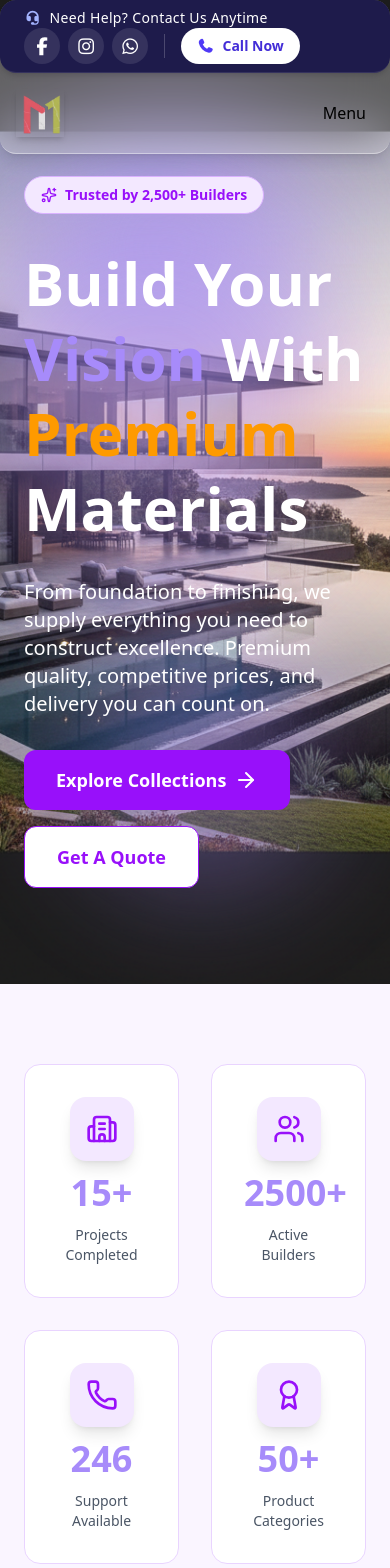
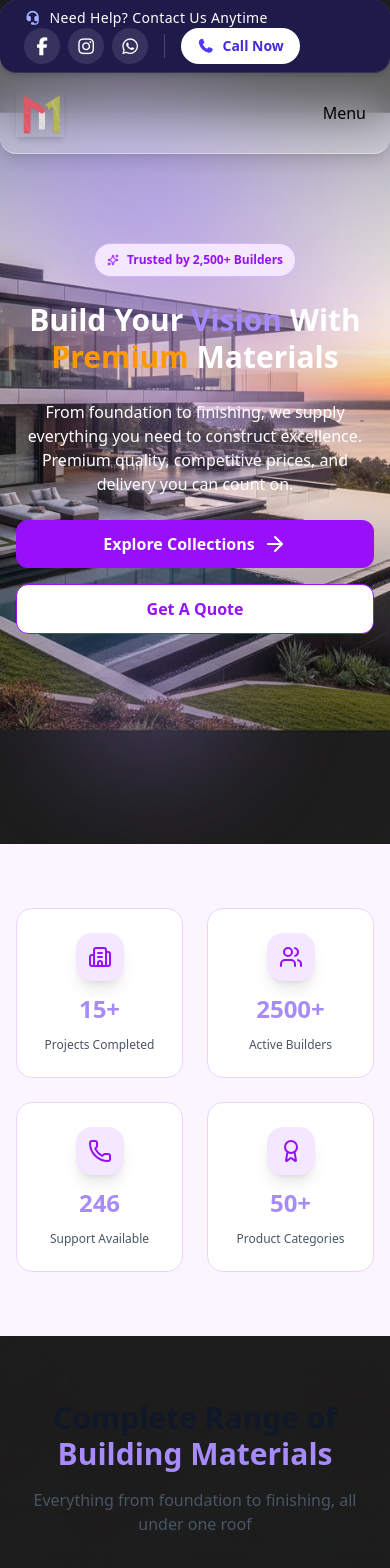
Before and after one commit to mithlesh-vishwakarma/jemil-manneev, a React (Vite) app: page / in a window 390 px wide. Shown: the top 1568 px of the page. Built offline with nearby package versions, Linux system fonts and the light colour scheme.

Commit message:
`Refactor Home page layout and styles`

```diff
--- a/src/Home.tsx
+++ b/src/Home.tsx
@@ -294,7 +294,7 @@ const BuildingMaterialsLanding: React.FC = () => {
 
       {/* ---------- Hero Section ---------- */}
       <section
-        className="relative pt-44 pb-24 px-6 overflow-hidden min-h-screen flex items-center bg-cover bg-center bg-no-repeat"
+        className="relative pt-24 sm:pt-32 md:pt-44 pb-16 sm:pb-20 md:pb-24 px-4 sm:px-6 lg:px-8 overflow-hidden min-h-screen flex items-center bg-cover bg-center bg-no-repeat"
         style={{ backgroundImage: `url(${Background})` }}
       >
         {/* Overlay */}
@@ -302,9 +302,9 @@ const BuildingMaterialsLanding: React.FC = () => {
 
         {/* Floating Elements */}
         <div className="absolute inset-0 -z-0">
-          <FloatingElement delay={0} size="300px" style={{ top: "10%", left: "5%" }} />
-          <FloatingElement delay={0.5} size="400px" style={{ top: "20%", right: "10%" }} />
-          <FloatingElement delay={1} size="250px" style={{ bottom: "10%", left: "20%" }} />
+          <FloatingElement delay={0} size="200px" style={{ top: "10%", left: "5%" }} />
+          <FloatingElement delay={0.5} size="300px" style={{ top: "20%", right: "10%" }} />
+          <FloatingElement delay={1} size="150px" style={{ bottom: "10%", left: "20%" }} />
 
           {/* Grid Overlay */}
           <div
@@ -312,24 +312,24 @@ const BuildingMaterialsLanding: React.FC = () => {
             style={{
               backgroundImage:
                 "linear-gradient(0deg, transparent 24%, rgba(168, 139, 250, .05) 25%, rgba(168, 139, 250, .05) 26%, transparent 27%, transparent 74%, rgba(168, 139, 250, .05) 75%, rgba(168, 139, 250, .05) 76%, transparent 77%, transparent), linear-gradient(90deg, transparent 24%, rgba(168, 139, 250, .05) 25%, rgba(168, 139, 250, .05) 26%, transparent 27%, transparent 74%, rgba(168, 139, 250, .05) 75%, rgba(168, 139, 250, .05) 76%, transparent 77%, transparent)",
-              backgroundSize: "50px 50px",
+              backgroundSize: "30px 30px",
             }}
           />
         </div>
 
         {/* Hero Content */}
         <div className="max-w-7xl mx-auto relative z-10 w-full">
-          <div className="grid md:grid-cols-2 gap-12 items-center">
-            <div className="space-y-8">
-              <div className="inline-block animate-slideUp" style={{ animationDelay: "0.1s" }}>
-                <span className="bg-purple-100 text-purple-600 px-4 py-2 rounded-full text-sm font-semibold border border-purple-300 flex items-center space-x-2 w-fit">
-                  <Sparkles className="w-4 h-4" />
+          <div className="grid lg:grid-cols-2 gap-8 lg:gap-12 items-center">
+            <div className="space-y-6 sm:space-y-8 text-center lg:text-left">
+              <div className="inline-block animate-slideUp mx-auto lg:mx-0" style={{ animationDelay: "0.1s" }}>
+                <span className="bg-purple-100 text-purple-600 px-3 sm:px-4 py-2 rounded-full text-xs sm:text-sm font-semibold border border-purple-300 flex items-center space-x-2 w-fit">
+                  <Sparkles className="w-3 h-3 sm:w-4 sm:h-4" />
                   <span>Trusted by 2,500+ Builders</span>
                 </span>
               </div>
 
               <h1
-                className="text-6xl md:text-7xl font-bold leading-tight text-white animate-slideUp"
+                className="text-3xl sm:text-4xl md:text-5xl lg:text-6xl xl:text-7xl font-bold leading-tight text-white animate-slideUp"
                 style={{ animationDelay: "0.2s" }}
               >
                 Build Your <span className="text-gradient">Vision</span> With{" "}
@@ -337,7 +337,7 @@ const BuildingMaterialsLanding: React.FC = () => {
               </h1>
 
               <p
-                className="text-xl text-white max-w-lg animate-slideUp"
+                className="text-base sm:text-lg md:text-xl text-white max-w-lg mx-auto lg:mx-0 animate-slideUp"
                 style={{ animationDelay: "0.3s" }}
               >
                 From foundation to finishing, we supply everything you need to
@@ -346,17 +346,17 @@ const BuildingMaterialsLanding: React.FC = () => {
               </p>
 
               <div
-                className="flex flex-col sm:flex-row gap-4 animate-slideUp"
+                className="flex flex-col sm:flex-row gap-4 justify-center lg:justify-start animate-slideUp"
                 style={{ animationDelay: "0.4s" }}
               >
-                <Link to="/products">
-                  <button className="bg-purple-600 px-8 py-4 rounded-xl font-semibold text-lg text-white hover:shadow-3xl transition-all duration-300 transform hover:scale-105 flex items-center justify-center group cursor-pointer">
+                <Link to="/products" className="w-full sm:w-auto">
+                  <button className="w-full sm:w-auto bg-purple-600 px-6 sm:px-8 py-3 sm:py-4 rounded-xl font-semibold text-base sm:text-lg text-white hover:shadow-3xl transition-all duration-300 transform hover:scale-105 flex items-center justify-center group cursor-pointer">
                     Explore Collections
                     <ArrowRight className="ml-2 group-hover:translate-x-1 transition-transform" />
                   </button>
                 </Link>
-                <Link to="/contact">
-                  <button className="bg-white px-8 py-4 rounded-xl border border-purple-600 font-semibold text-lg text-purple-600 hover:shadow-2xl transition-all duration-300 transform hover:scale-105 flex items-center justify-center group cursor-pointer">
+                <Link to="/contact" className="w-full sm:w-auto">
+                  <button className="w-full sm:w-auto bg-white px-6 sm:px-8 py-3 sm:py-4 rounded-xl border border-purple-600 font-semibold text-base sm:text-lg text-purple-600 hover:shadow-2xl transition-all duration-300 transform hover:scale-105 flex items-center justify-center group cursor-pointer">
                     Get A Quote
                   </button>
                 </Link>
@@ -364,10 +364,10 @@ const BuildingMaterialsLanding: React.FC = () => {
             </div>
 
             {/* Right Side Floating Cards */}
-            <div className="relative hidden md:flex items-center justify-center">
-              <div className="absolute w-80 h-80 bg-purple-200 rounded-full opacity-30 blur-3xl animate-pulse" />
+            <div className="relative hidden lg:flex items-center justify-center mt-8 lg:mt-0">
+              <div className="absolute w-64 sm:w-80 h-64 sm:h-80 bg-purple-200 rounded-full opacity-30 blur-3xl animate-pulse" />
               <div className="relative z-10 animate-float">
-                <div className="bg-white p-8 rounded-3xl shadow-2xl border border-purple-100 backdrop-blur-xl">
+                <div className="bg-white p-6 sm:p-8 rounded-3xl shadow-2xl border border-purple-100 backdrop-blur-xl">
                   <div className="space-y-4">
                     {[
                       "ISO 9001 Certified Quality",
@@ -377,10 +377,10 @@ const BuildingMaterialsLanding: React.FC = () => {
                     ].map((item, idx) => (
                       <div
                         key={idx}
-                        className="flex items-center space-x-4 p-4 rounded-xl bg-purple-50 hover:bg-purple-100 transition-all cursor-pointer transform hover:scale-105"
+                        className="flex items-center space-x-3 sm:space-x-4 p-3 sm:p-4 rounded-xl bg-purple-50 hover:bg-purple-100 transition-all cursor-pointer transform hover:scale-105"
                       >
-                        <CheckCircle2 className="w-6 h-6 text-green-500 flex-shrink-0" />
-                        <span className="text-gray-800 font-medium">{item}</span>
+                        <CheckCircle2 className="w-5 h-5 sm:w-6 sm:h-6 text-green-500 flex-shrink-0" />
+                        <span className="text-sm sm:text-base text-gray-800 font-medium">{item}</span>
                       </div>
                     ))}
                   </div>
@@ -394,31 +394,31 @@ const BuildingMaterialsLanding: React.FC = () => {
       {/* ---------- Stats Section ---------- */}
       <section
         ref={statsRef}
-        className={`py-20 px-6 bg-purple-50 transition-all duration-1000 ${
+        className={`py-16 sm:py-20 px-4 sm:px-6 lg:px-8 bg-purple-50 transition-all duration-1000 ${
           statsVisible ? 'opacity-100 translate-y-0' : 'opacity-0 translate-y-10'
         }`}
       >
         <div className="max-w-7xl mx-auto">
-          <div className="grid grid-cols-2 md:grid-cols-4 gap-8">
+          <div className="grid grid-cols-2 lg:grid-cols-4 gap-6 sm:gap-8">
             {stats.map((stat, idx) => (
               <div
                 key={idx}
-                className="text-center space-y-3 p-8 rounded-2xl bg-white border border-purple-200 hover:border-purple-400 transition-all duration-500 transform hover:scale-110 hover:shadow-2xl hover:shadow-purple-300/50 group cursor-pointer"
+                className="text-center space-y-3 p-6 sm:p-8 rounded-2xl bg-white border border-purple-200 hover:border-purple-400 transition-all duration-500 transform hover:scale-110 hover:shadow-2xl hover:shadow-purple-300/50 group cursor-pointer"
                 style={{
                   animationDelay: `${idx * 0.2}s`,
                   animation: statsVisible ? 'fadeInUp 0.8s ease-out forwards' : 'none'
                 }}
               >
-                <div className="bg-purple-100 w-16 h-16 rounded-2xl flex items-center justify-center mx-auto group-hover:scale-125 group-hover:rotate-12 transition-all duration-300 shadow-lg group-hover:shadow-purple-300/50">
-                  <stat.icon className="w-8 h-8 text-purple-600" />
+                <div className="bg-purple-100 w-12 h-12 sm:w-16 sm:h-16 rounded-2xl flex items-center justify-center mx-auto group-hover:scale-125 group-hover:rotate-12 transition-all duration-300 shadow-lg group-hover:shadow-purple-300/50">
+                  <stat.icon className="w-6 h-6 sm:w-8 sm:h-8 text-purple-600" />
                 </div>
-                <div className="text-4xl font-bold text-gradient">
+                <div className="text-2xl sm:text-3xl lg:text-4xl font-bold text-gradient">
                   {stat.value.includes('+') ? `${animatedStats[idx]}+` :
                    stat.value.includes('K') ? `${animatedStats[idx]}K` :
                    stat.value.includes('M') ? `${animatedStats[idx]}M` :
                    animatedStats[idx]}
                 </div>
-                <div className="text-gray-600 text-sm">{stat.label}</div>
+                <div className="text-gray-600 text-xs sm:text-sm">{stat.label}</div>
               </div>
             ))}
           </div>
@@ -429,37 +429,37 @@ const BuildingMaterialsLanding: React.FC = () => {
       <section
         ref={productsRef}
         id="products"
-        className="py-24 px-6 bg-cover bg-center bg-no-repeat relative"
+        className="py-16 sm:py-20 md:py-24 px-4 sm:px-6 lg:px-8 bg-cover bg-center bg-no-repeat relative"
         style={{ backgroundImage: `url(${Background})` }}
       >
         {/* Overlay for readability */}
         <div className="absolute inset-0 bg-white/90 -z-10"></div>
         <div className="max-w-7xl mx-auto">
           <div
-            className={`text-center mb-16 space-y-4 transition-all duration-1000 ${
+            className={`text-center mb-12 sm:mb-16 space-y-4 transition-all duration-1000 ${
               productsVisible ? 'opacity-100 translate-y-0' : 'opacity-0 translate-y-10'
             }`}
           >
             <h2
-              className="text-5xl md:text-6xl font-bold text-gray-900 animate-bounceIn"
+              className="text-3xl sm:text-4xl md:text-5xl lg:text-6xl font-bold text-gray-900 animate-bounceIn"
               style={{ animationDelay: productsVisible ? '0.2s' : '0s' }}
             >
               Complete Range of <span className="text-gradient">Building Materials</span>
             </h2>
             <p
-              className="text-xl text-gray-600 max-w-2xl mx-auto animate-slideInLeft"
+              className="text-base sm:text-lg md:text-xl text-gray-600 max-w-2xl mx-auto animate-slideInLeft"
               style={{ animationDelay: productsVisible ? '0.4s' : '0s' }}
             >
               Everything from foundation to finishing, all under one roof
             </p>
           </div>
 
-          <div className="grid md:grid-cols-4 gap-6 mb-8">
+          <div className="grid grid-cols-1 sm:grid-cols-2 lg:grid-cols-4 gap-4 sm:gap-6 mb-8">
             {categories.map((cat, idx) => (
               <button
                 key={idx}
                 onClick={() => setActiveCategory(idx)}
-                className={`p-6 rounded-2xl text-left transition-all duration-500 transform hover:scale-110 hover:rotate-1 hover:shadow-xl relative overflow-hidden ${
+                className={`p-4 sm:p-6 rounded-2xl text-left transition-all duration-500 transform hover:scale-110 hover:rotate-1 hover:shadow-xl relative overflow-hidden ${
                   activeCategory === idx
                     ? "bg-purple-600 text-white shadow-2xl"
                     : "bg-gray-100 text-gray-900 hover:bg-gray-200 border-2 border-transparent hover:border-purple-300"
@@ -472,10 +472,10 @@ const BuildingMaterialsLanding: React.FC = () => {
                   backgroundPosition: activeCategory === idx ? "0 0, 0 5px, 5px -5px, -5px 0px" : 'auto'
                 }}
               >
-                <cat.icon className="w-8 h-8 mb-3 transition-transform duration-300 group-hover:scale-110" />
-                <h3 className="font-bold text-lg mb-2">{cat.name}</h3>
+                <cat.icon className="w-6 h-6 sm:w-8 sm:h-8 mb-3 transition-transform duration-300 group-hover:scale-110" />
+                <h3 className="font-bold text-base sm:text-lg mb-2">{cat.name}</h3>
                 <ChevronRight
-                  className={`w-5 h-5 transition-all duration-300 ${
+                  className={`w-4 h-4 sm:w-5 sm:h-5 transition-all duration-300 ${
                     activeCategory === idx ? "rotate-90 scale-110" : "group-hover:translate-x-1"
                   }`}
                 />
@@ -484,12 +484,12 @@ const BuildingMaterialsLanding: React.FC = () => {
           </div>
 
           <div
-            className={`bg-white p-8 rounded-3xl border-2 border-purple-200 shadow-xl transition-all duration-1000 ${
+            className={`bg-white p-6 sm:p-8 rounded-3xl border-2 border-purple-200 shadow-xl transition-all duration-1000 ${
               productsVisible ? 'opacity-100 scale-100' : 'opacity-0 scale-95'
             }`}
             style={{ animationDelay: productsVisible ? '0.6s' : '0s' }}
           >
-            <div className="relative mb-8 overflow-hidden rounded-2xl">
+            <div className="relative mb-6 sm:mb-8 overflow-hidden rounded-2xl">
               <div
                 className="absolute inset-0 opacity-10"
                 style={{
@@ -498,15 +498,15 @@ const BuildingMaterialsLanding: React.FC = () => {
                   backgroundPosition: "0 0, 0 10px, 10px -10px, -10px 0px"
                 }}
               />
-              <h3 className="text-3xl font-bold text-gray-900 animate-slideInRight relative z-10 p-6 bg-white/80 backdrop-blur-sm rounded-2xl border border-purple-200">
+              <h3 className="text-2xl sm:text-3xl font-bold text-gray-900 animate-slideInRight relative z-10 p-4 sm:p-6 bg-white/80 backdrop-blur-sm rounded-2xl border border-purple-200">
                 {categories[activeCategory].name}
               </h3>
             </div>
-            <div className="grid md:grid-cols-3 gap-6">
+            <div className="grid grid-cols-1 sm:grid-cols-2 lg:grid-cols-3 gap-4 sm:gap-6">
               {categories[activeCategory].items.map((item, idx) => (
                 <div
                   key={idx}
-                  className="bg-purple-50 p-8 rounded-2xl hover:shadow-2xl hover:shadow-purple-200/50 transition-all duration-500 cursor-pointer group border border-purple-100 hover:border-purple-400 transform hover:-translate-y-2 hover:rotate-1 overflow-hidden"
+                  className="bg-purple-50 p-6 sm:p-8 rounded-2xl hover:shadow-2xl hover:shadow-purple-200/50 transition-all duration-500 cursor-pointer group border border-purple-100 hover:border-purple-400 transform hover:-translate-y-2 hover:rotate-1 overflow-hidden"
                   style={{
                     animationDelay: `${idx * 0.15}s`,
                     animation: productsVisible ? 'staggerFade 0.8s ease-out forwards' : 'none'
@@ -516,18 +516,18 @@ const BuildingMaterialsLanding: React.FC = () => {
                     <img
                       src={item.image}
                       alt={item.name}
-                      className="w-full h-48 object-cover transition-transform duration-500 group-hover:scale-110"
+                      className="w-full h-32 sm:h-40 md:h-48 object-cover transition-transform duration-500 group-hover:scale-110"
                     />
                     <div className="absolute inset-0 bg-gradient-to-t from-purple-600/20 to-transparent opacity-0 group-hover:opacity-100 transition-opacity duration-300" />
                   </div>
-                  <CheckCircle2 className="w-8 h-8 text-purple-600 mb-4 group-hover:scale-125 group-hover:rotate-12 transition-all duration-300" />
-                  <h4 className="font-bold text-lg mb-2 text-gray-900">{item.name}</h4>
-                  <p className="text-gray-600 text-sm mb-4">
+                  <CheckCircle2 className="w-6 h-6 sm:w-8 sm:h-8 text-purple-600 mb-4 group-hover:scale-125 group-hover:rotate-12 transition-all duration-300" />
+                  <h4 className="font-bold text-base sm:text-lg mb-2 text-gray-900">{item.name}</h4>
+                  <p className="text-gray-600 text-xs sm:text-sm mb-4">
                     Premium quality, best prices guaranteed
                   </p>
                   <button className="text-purple-600 font-semibold flex items-center group-hover:text-pink-600 transition-all duration-300 group-hover:scale-105">
                     View Details{" "}
-                    <ArrowRight className="ml-1 w-4 h-4 group-hover:translate-x-2 group-hover:scale-110 transition-all duration-300" />
+                    <ArrowRight className="ml-1 w-3 h-3 sm:w-4 sm:h-4 group-hover:translate-x-2 group-hover:scale-110 transition-all duration-300" />
                   </button>
                 </div>
               ))}
```
